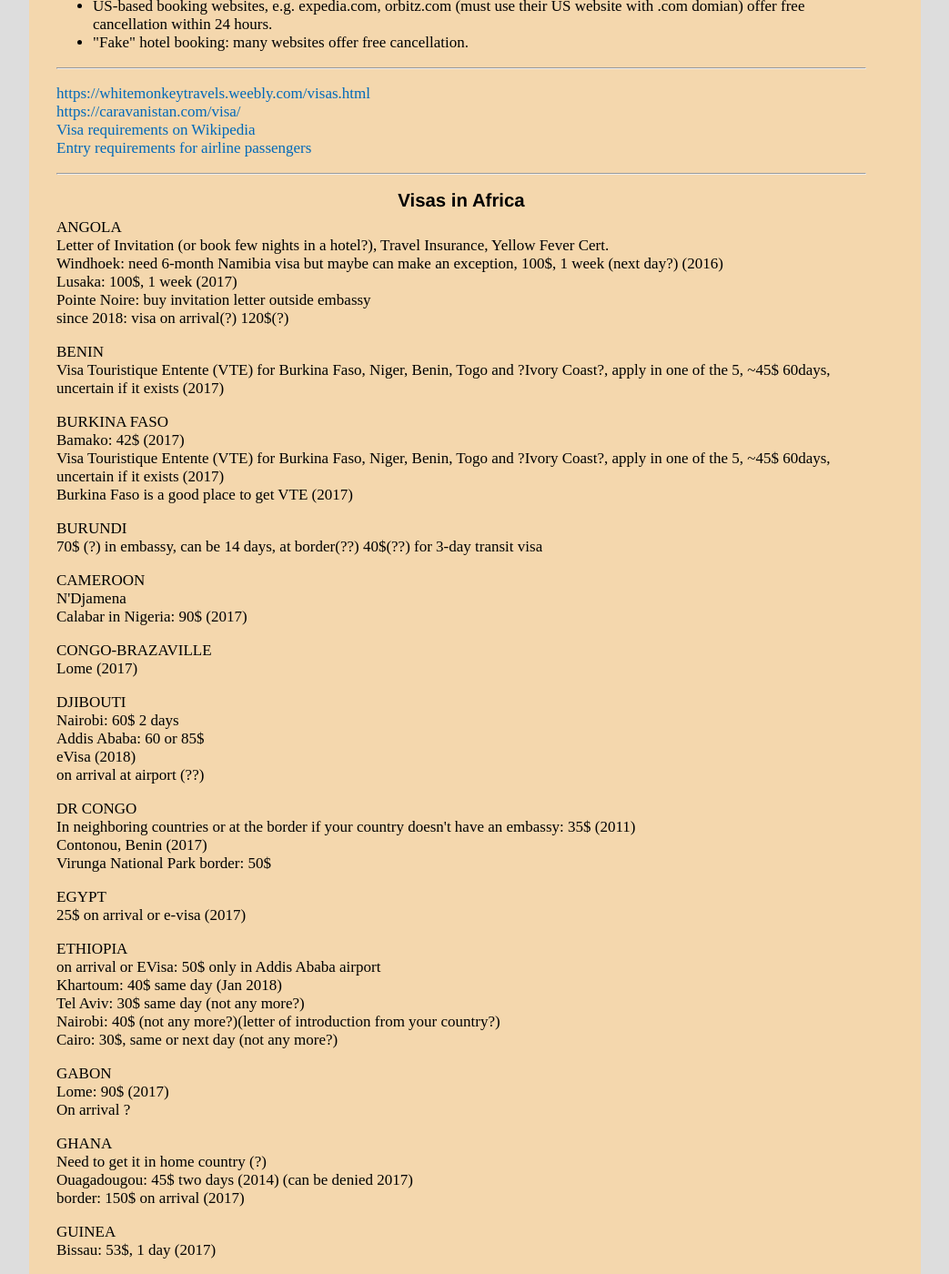
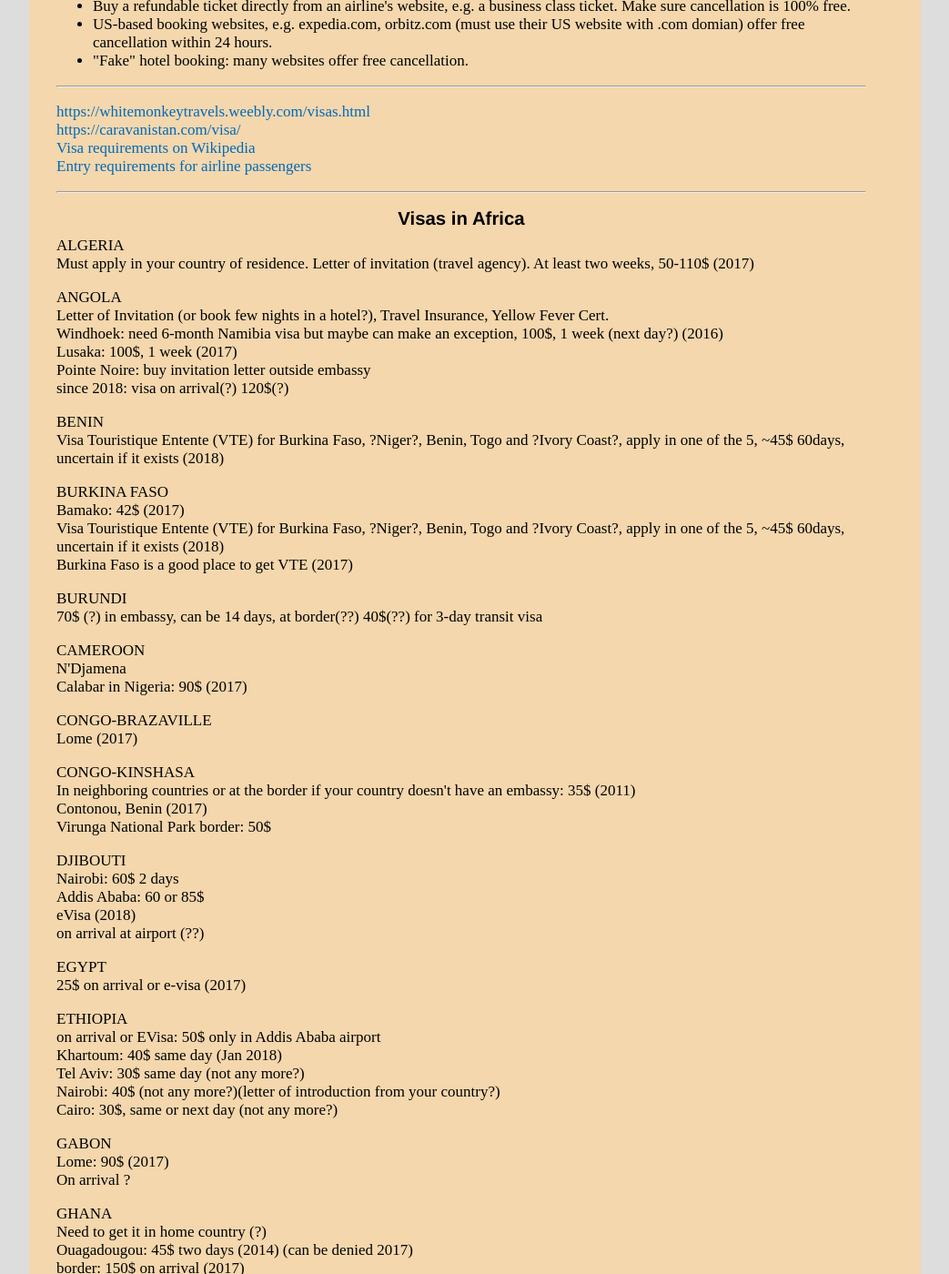
Before and after one commit to witbag/witbag.github.io, a Jekyll site: the page built from travel/visas.html, in a window 1280 px wide and 1400 px high, scrolled down 567 px. Shown: the whole window at 91% size, without its empty margins (118-1161 px from the left). Built offline with Jekyll 4.4.1, drawn with Linux system fonts in a browser that asks for light colours; some of the changed text lies outside the part shown.

Commit message:
Update visas.html

```diff
--- a/travel/visas.html
+++ b/travel/visas.html
@@ -9,7 +9,7 @@
 <center><h2>Visas</h2></center>
 
 <ul>
-<li>These are some rough notes about visa applications. I don't list all the requirements here, mainly fees.
+<li>These are some rough notes about getting visas on the road (outside your home country). I don't list all the requirements here, mainly fees.
 <li>Not reliable. Use this at your own risk.
 <li>Requirements/fees may vary depending on your nationality or the mood of the embassy worker.
 <li>Prices in USD.
@@ -37,21 +37,22 @@
 
 <hr>
 <p><center><h4>Visas in Africa</h4></center>
+ALGERIA<br />Must apply in your country of residence. Letter of invitation (travel agency). At least two weeks, 50-110$ (2017)</p>
 ANGOLA<br />Letter of Invitation (or book few nights in a hotel?), Travel Insurance, Yellow Fever Cert.<br />Windhoek: need 6-month Namibia visa but maybe can make an exception, 100$, 1 week (next day?) (2016)<br />Lusaka: 100$, 1 week (2017)<br />Pointe Noire: buy invitation letter outside embassy<br />since 2018: visa on arrival(?) 120$(?)</p>
-<p>BENIN<br />Visa Touristique Entente (VTE) for Burkina Faso, Niger, Benin, Togo and ?Ivory Coast?, apply in one of the 5, ~45$ 60days, uncertain if it exists (2017)</p>
-<p>BURKINA FASO<br />Bamako: 42$ (2017)<br />Visa Touristique Entente (VTE) for Burkina Faso, Niger, Benin, Togo and ?Ivory Coast?, apply in one of the 5, ~45$ 60days, uncertain if it exists (2017)<br />Burkina Faso is a good place to get VTE (2017)</p>
+<p>BENIN<br />Visa Touristique Entente (VTE) for Burkina Faso, ?Niger?, Benin, Togo and ?Ivory Coast?, apply in one of the 5, ~45$ 60days, uncertain if it exists (2018)</p>
+<p>BURKINA FASO<br />Bamako: 42$ (2017)<br />Visa Touristique Entente (VTE) for Burkina Faso, ?Niger?, Benin, Togo and ?Ivory Coast?, apply in one of the 5, ~45$ 60days, uncertain if it exists (2018)<br />Burkina Faso is a good place to get VTE (2017)</p>
 <p>BURUNDI<br />70$ (?) in embassy, can be 14 days, at border(??) 40$(??) for 3-day transit visa</p>
 <p>CAMEROON<br />N'Djamena<br />Calabar in Nigeria: 90$ (2017)</p>
 <p>CONGO-BRAZAVILLE<br />Lome (2017)</p>
+<p>CONGO-KINSHASA<br />In neighboring countries or at the border if your country doesn't have an embassy: 35$ (2011)<br />Contonou, Benin (2017)<br />Virunga National Park border: 50$</p>
 <p>DJIBOUTI<br />Nairobi: 60$ 2 days<br />Addis Ababa: 60 or 85$<br />eVisa (2018)<br />on arrival at airport (??)</p>
-<p>DR CONGO<br />In neighboring countries or at the border if your country doesn't have an embassy: 35$ (2011)<br />Contonou, Benin (2017)<br />Virunga National Park border: 50$</p>
 <p>EGYPT<br />25$ on arrival or e-visa (2017)</p>
 <p>ETHIOPIA<br />on arrival or EVisa: 50$ only in Addis Ababa airport<br />Khartoum: 40$ same day (Jan 2018)<br />Tel Aviv: 30$ same day (not any more?)<br />Nairobi: 40$ (not any more?)(letter of introduction from your country?)<br />Cairo: 30$, same or next day (not any more?)</p>
 <p>GABON<br />Lome: 90$ (2017)<br />On arrival ?</p>
 <p>GHANA<br />Need to get it in home country (?)<br />Ouagadougou: 45$ two days (2014) (can be denied 2017)<br />border: 150$ on arrival (2017)</p>
 <p>GUINEA<br />Bissau: 53$, 1 day (2017)</p>
 <p>GUINEA-BISSAU<br />Ziguinchor: 35$, same day (2017)</p>
-<p>IVORY COAST<br />Visa Touristique Entente (VTE) for Burkina Faso, Niger, Benin, Togo and ?Ivory Coast?, apply in one of the 5, ~45$ 60days, uncertain if it exists (2017)</p>
+<p>IVORY COAST<br />Visa Touristique Entente (VTE) for Burkina Faso, ?Niger?, Benin, Togo and ?Ivory Coast?, apply in one of the 5, ~45$ 60days, uncertain if it exists (2018)</p>
 <p>KENYA<br />On arrival: 50$ visa or 20$ 72-hour transit visa (2018)<br />51$ eVisa<br />Addis Ababa: 50$, 1 day (2015)<br />100$ 90day East Africa Tourist Visa for Uganda, Rwanda and Kenya (eVisa) (2018)</p>
 <p>LESOTHO<br />~100$, embassy</p>
 <p>LIBERIA<br />Freetown: 120$, 1 day (2017)</p>
@@ -61,7 +62,7 @@
 <p>MAURITANIA<br />on arrival in Nuoakchott<br />Rabat: 100$ (2017)<br />border with Morocco: 55euro, uncertain (2017)</p>
 <p>MOZAMBIQUE<br />30-80$ on arrival (uncertain) or consulate</p>
 <p>NAMIBIA<br />Pretoria: 40$ (Aug 2018), 2-3 working days</p>
-<p>NIGER<br />Visa Touristique Entente (VTE) for Burkina Faso, Niger, Benin, Togo and ?Ivory Coast?, apply in one of the 5, ~45$ 60days, uncertain if it exists (2017)</p>
+<p>NIGER<br />Visa Touristique Entente (VTE) for Burkina Faso, ?Niger?, Benin, Togo and ?Ivory Coast?, apply in one of the 5, ~45$ 60days, uncertain if it exists (2018)</p>
 <p>NIGERIA<br />Bamako (the only place where you can get the visa outside home country?): 145$ (2017)</p>
 <p>RWANDA<br />100$ 90day East Africa Tourist Visa for Uganda, Rwanda and Kenya (eVisa)</p>
 <p>SIERRA LEONE<br />Banjul: 100$</p>
@@ -69,7 +70,7 @@
 <p>SOUTH SUDAN<br />100$ embassy<br />100$ on arrival border with Kenya and Uganda (???)</p>
 <p>SUDAN<br />letter of recommendation from your embassy<br />30-60$ to register after arrival within 3 days (depends on location)<br />~100$ ~14 days-2 months<br />Berlin: 40euro<br />Cairo: 200$(?) same day<br />Aswan: 50$ 5 days or same day, don't ask for letter of recommendation (jun 2018)<br />Addis Ababa: 68$, 1 day (2018)<br />Nairobi: 55$, next day (Sep 2018)</p>
 <p>TANZANIA<br />50$ on arrival (2015)<br />Nairobi: same day (2015)<br />30$ transit (14 days)</p>
-<p>TOGO<br />on arrival 25$ or 30$ (2017)<br />Visa Touristique Entente (VTE) for Burkina Faso, Niger, Benin, Togo and ?Ivory Coast?, apply in one of the 5, ~45$ 60days, uncertain if it exists (2017)</p>
+<p>TOGO<br />on arrival 25$ or 30$ (2017)<br />Visa Touristique Entente (VTE) for Burkina Faso, ?Niger?, Benin, Togo and ?Ivory Coast?, apply in one of the 5, ~45$ 60days, uncertain if it exists (2018)</p>
 <p>UGANDA<br />50$ eVisa (2017)<br />100$ 90day East Africa Tourist Visa for Uganda, Rwanda and Kenya (eVisa or at border) (2017)</p>
 <p>ZAMBIA<br />50$ KAZA Uni-visa on arrival for Zambia and Zimbabwe (cancelled?)</p>
 <p>ZIMBABWE<br />50$ KAZA Uni-visa on arrival for Zambia and Zimbabwe (cancelled?)<br />30$ (55$?) visa on arrival (2015)</p>
```
